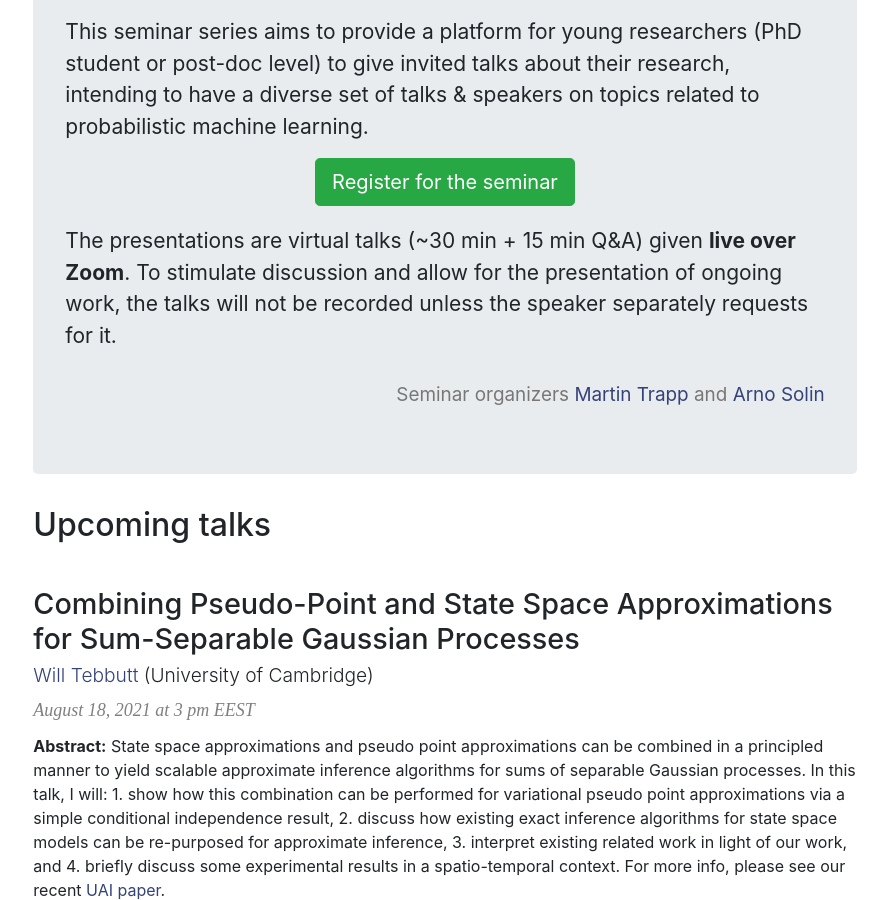
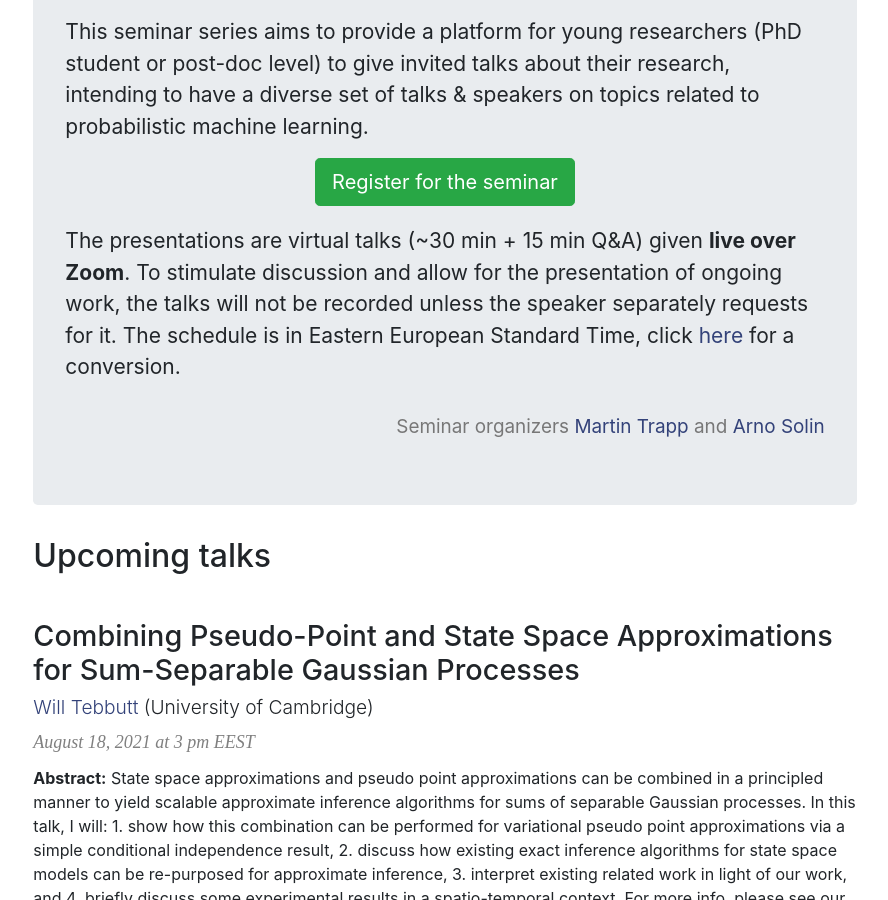
Before and after one commit to AaltoML/apml, a Jekyll site: the page built from index.html, in a window 1280 px wide and 900 px high, scrolled down 446 px. Shown: the whole window, without its empty margins (195-1083 px from the left). Built offline with Jekyll 4.4.1, drawn with Linux system fonts in a browser that asks for light colours.

Commit message:
added link to time zone conversion

```diff
--- a/_config.yml
+++ b/_config.yml
@@ -19,6 +19,6 @@ information: This seminar series aims to provide a platform for young researcher
 
 registration: "https://forms.gle/6fpcokHAwArPEraS6"
 
-details: The presentations are virtual talks (~30 min + 15 min Q&A) given **live over Zoom**. To stimulate discussion and allow for the presentation of ongoing work, the talks will not be recorded unless the speaker separately requests for it.
+details: The presentations are virtual talks (~30 min + 15 min Q&A) given **live over Zoom**. To stimulate discussion and allow for the presentation of ongoing work, the talks will not be recorded unless the speaker separately requests for it. The schedule is in Eastern European Standard Time, click [here](https://greenwichmeantime.com/time/to/eet-local/) for a conversion.
 
 organizers: "[Martin Trapp](https://trappmartin.github.io) and [Arno Solin](http://arno.solin.fi)"
```
